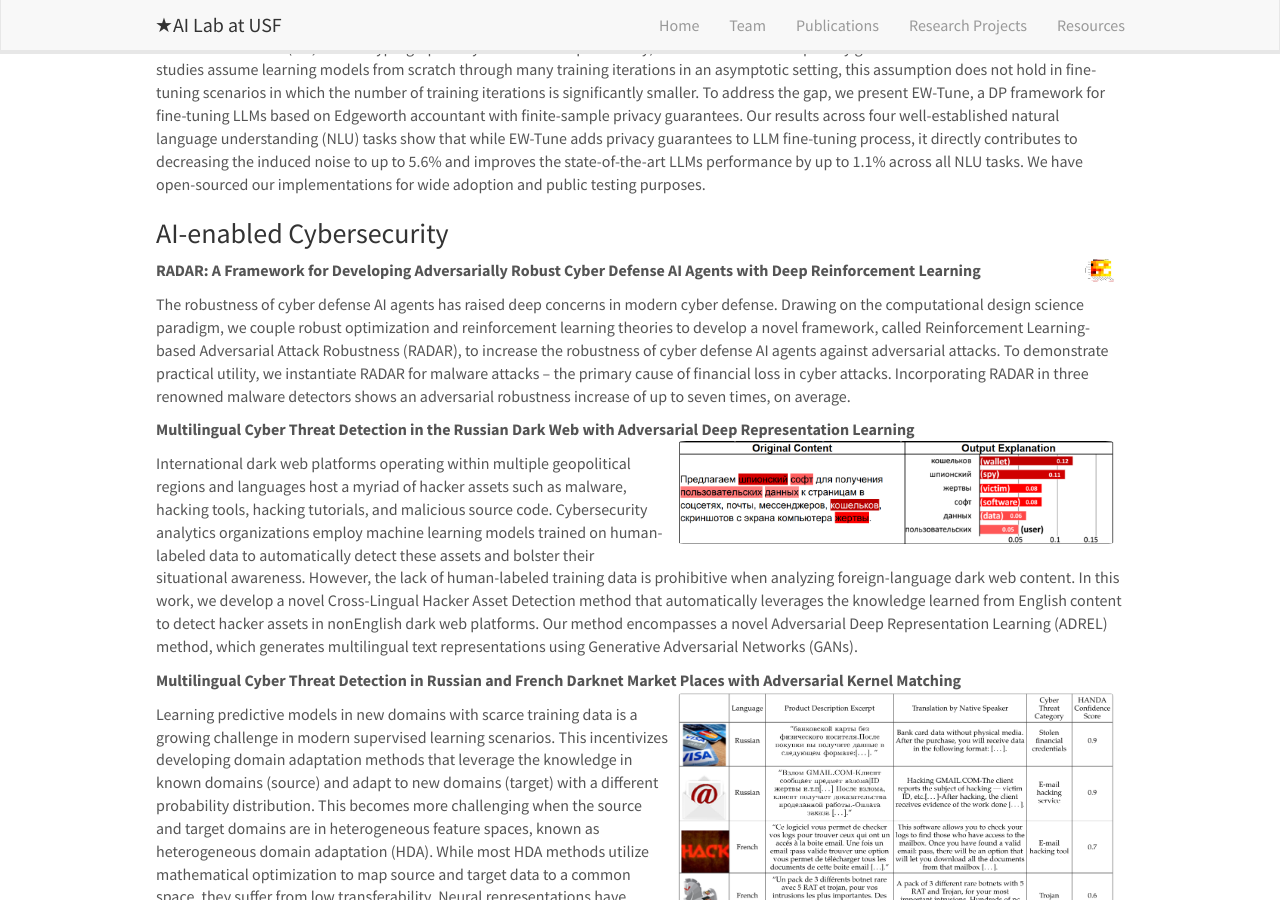
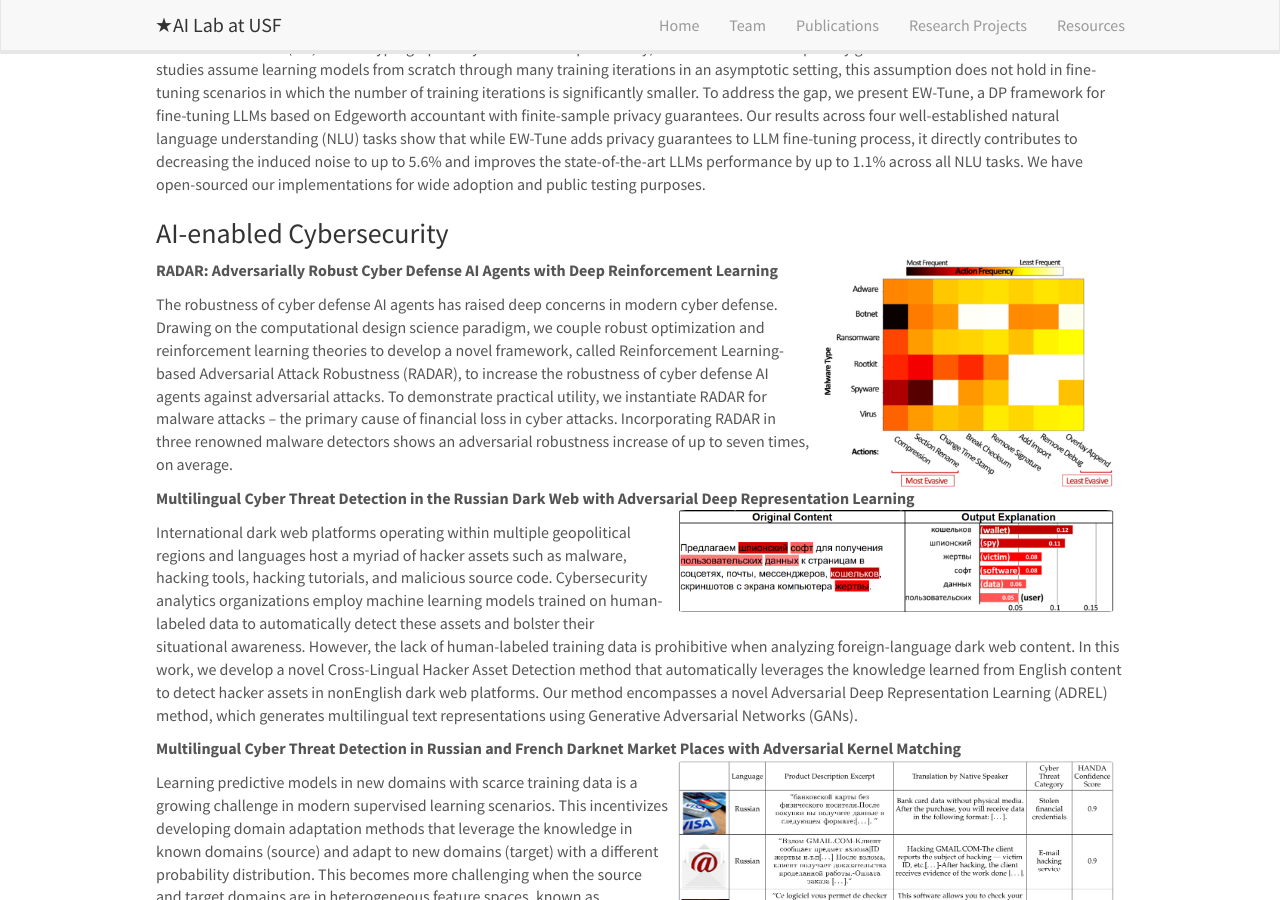
Before and after one commit to star-ailab/star-ailab.github.io, a Jekyll site: the page built from _pages/research.md, in a window 1280 px wide and 900 px high, scrolled down 1942 px. Built offline with Jekyll 4.4.1, drawn with Linux system fonts in a browser that asks for light colours; nearby versions of some CDN libraries.

Commit message:
Update research.md

```diff
--- a/_pages/research.md
+++ b/_pages/research.md
@@ -60,7 +60,7 @@
 
 ### AI-enabled Cybersecurity
 
-**RADAR: A Framework for Developing Adversarially Robust Cyber Defense AI Agents with Deep Reinforcement Learning** ![]({{ site.url }}{{ site.baseurl }}/images/respic/radar.png){: style="width: 3%; float: right; margin: 0px 10px"}
+**RADAR: Adversarially Robust Cyber Defense AI Agents with Deep Reinforcement Learning** ![]({{ site.url }}{{ site.baseurl }}/images/respic/radar.png){: style="width: 30%; float: right; margin: 0px 10px"}
 
 The robustness of cyber defense AI agents has raised deep concerns in modern cyber defense. Drawing on the computational design science paradigm, we couple robust optimization and reinforcement learning theories to develop a novel framework, called Reinforcement Learning-based Adversarial Attack Robustness (RADAR), to increase the robustness of cyber defense AI agents against adversarial attacks. To demonstrate practical utility, we instantiate RADAR for malware attacks – the primary cause of financial loss in cyber attacks. Incorporating RADAR in three renowned malware detectors shows an adversarial robustness increase of up to seven times, on average.
 
```
